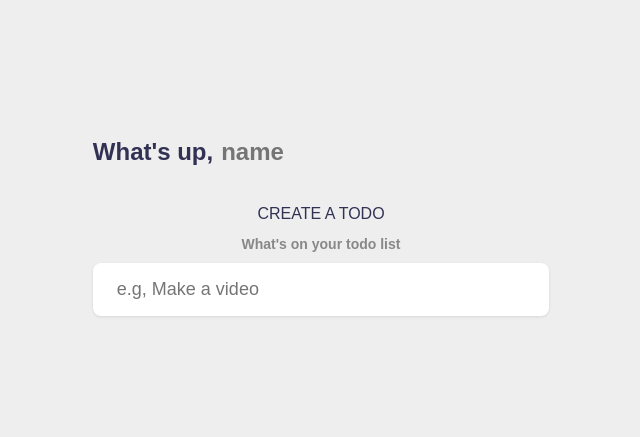
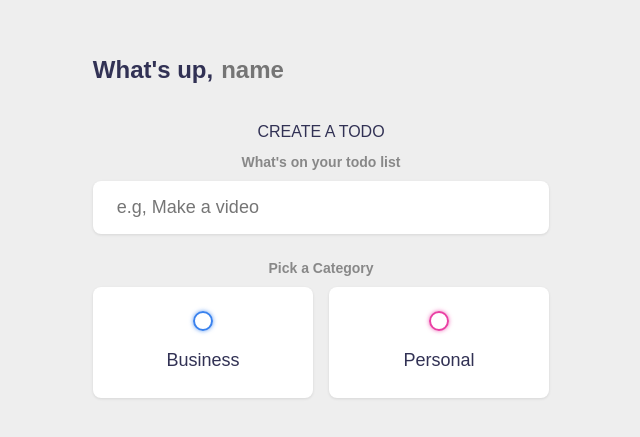
Before and after one commit to Cesarg1671/todo-app, a Vue app: page / in a window 1280 px wide. Shown: the part 175-612 px from the top of the page, without its empty margins (319-959 px from the left). Built offline with nearby package versions, Linux system fonts and the light colour scheme.

Commit message:
added category

```diff
--- a/src/App.vue
+++ b/src/App.vue
@@ -3,17 +3,21 @@ import {ref} from 'vue'
 const todos = ref([])
 const name = ref('')
 const input_content = ref('')
+const input_category = ref(null)
 
 const addTodo = () => {
-  if(input_content.value.trim() === '') {
+  if(input_content.value.trim() === ''|| input_category.value == null) {
     return
   }
 
   todos.value.push({
     content: input_content.value,
+    category: input_category.value,
   })
 
   input_content.value = ''
+  input_category.value = null
+
   //console.log(todos)
 
 }
@@ -35,7 +39,24 @@ const addTodo = () => {
         <h4>What's on your todo list</h4>
         <input type="text" placeholder="e.g, Make a video" v-model="input_content" />
         <!-- {{ input_content }} -->
-      </form>
+
+        <h4>Pick a Category</h4>
+        <div class="options">
+          <label>
+            <input type="radio" name="category" value="business" v-model="input_category" />
+            <span class="bubble business"></span>
+            <div>Business</div>
+          </label>
+
+          <label>
+            <input type="radio" name="category" value="personal" v-model="input_category" />
+            <span class="bubble personal"></span>
+            <div>Personal</div>
+          </label>
+
+          <!-- {{ input_category }} -->
+        </div>
+     </form>
     </section>
 
     <section class="todo-list">
```
